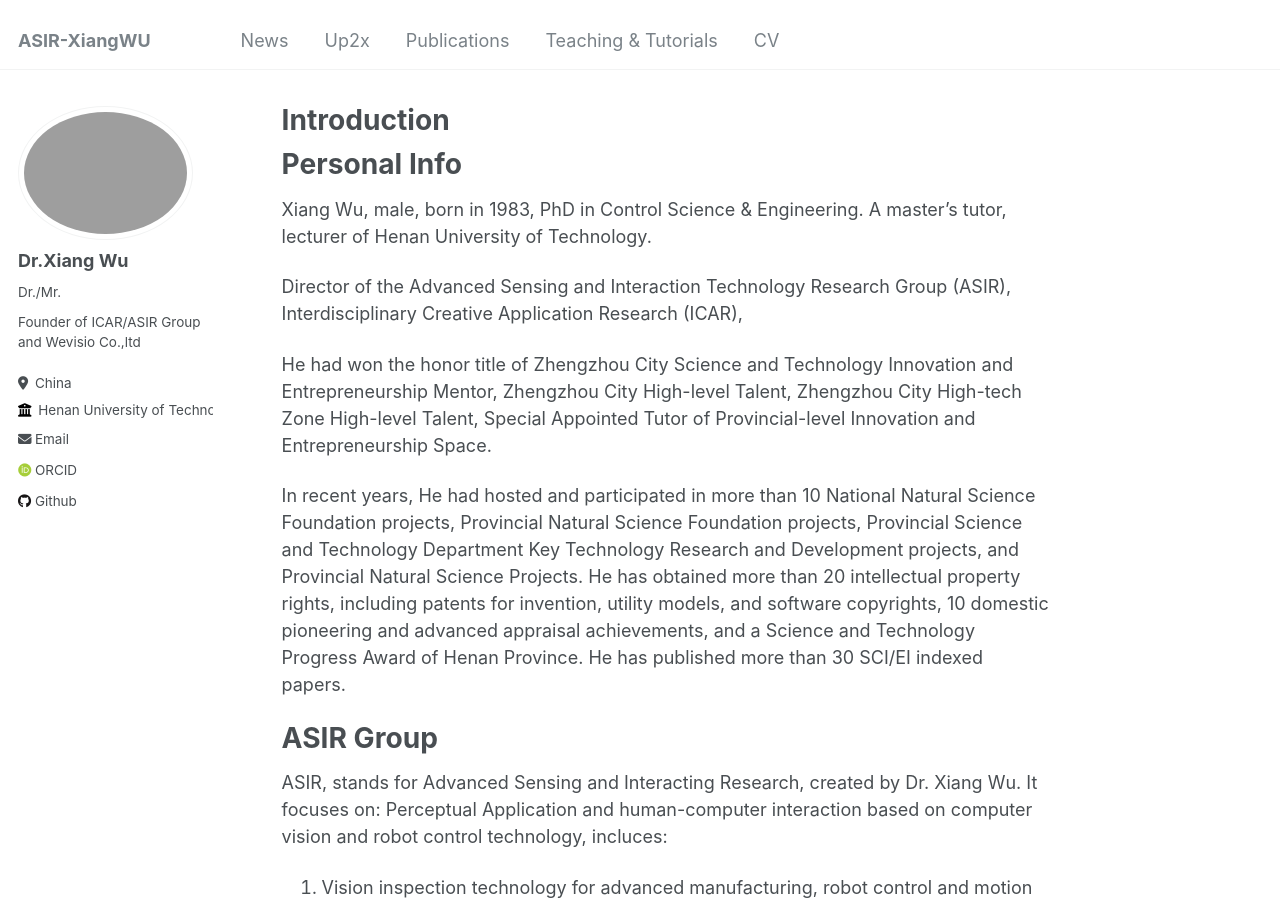
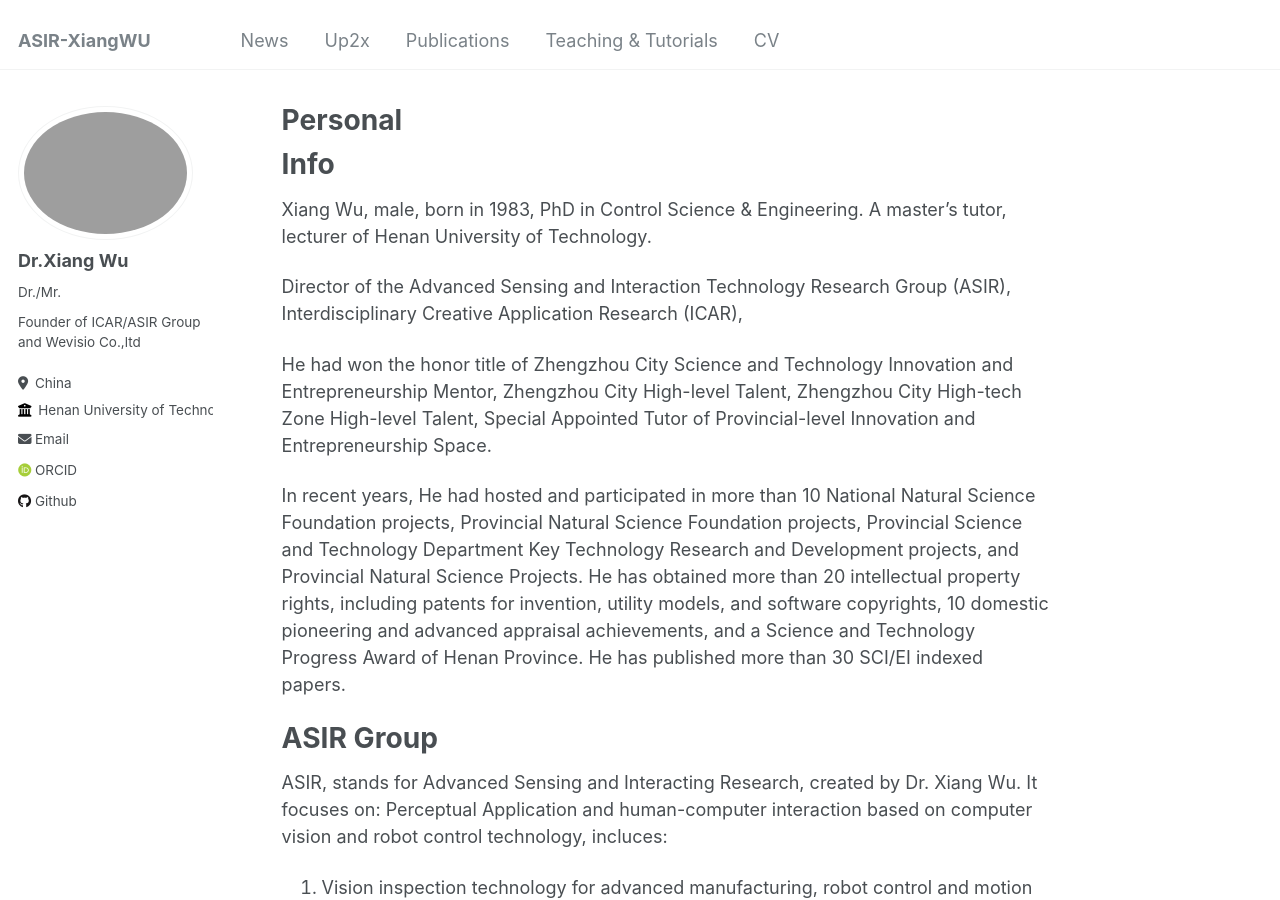
Before and after one commit to xiangwu/xiangwu.github.io, a Jekyll site: the page built from _pages/about.md, in a window 1280 px wide and 900 px high. Built offline with Jekyll 4.4.1, drawn with Linux system fonts in a browser that asks for light colours; some web fonts are replaced.

Commit message:
modify the list title level

```diff
--- a/_pages/about.md
+++ b/_pages/about.md
@@ -1,12 +1,12 @@
 ---
 permalink: /
-title: "Introduction"
+title: "Personal"
 author_profile: true
 redirect_from:
   - /Intro/
   - /intro.html
 ---
-# Personal Info
+# Info
 Xiang Wu, male, born in 1983, PhD in Control Science & Engineering. A master's tutor, lecturer of Henan University of Technology.
 
 Director of the Advanced Sensing and Interaction Technology Research Group (ASIR), Interdisciplinary Creative Application Research (ICAR),
@@ -28,11 +28,11 @@ ASIR, stands for Advanced Sensing and Interacting Research, created by Dr. Xiang
  All the outstanding student paticipants are listed [here](url:/members/)
 
 
-## ICAR Group
+# ICAR Group
 Interdisciplinary Creative Application Research is initiated by Dr. Xiang Wu in 2020, is an open innovation research platform that brings together researchers, professors, and expert teams from different institutions to work collaboratively on interdisciplinary applied research.
 For now, ICAR consist of two research groups, ASIR and URLAR.
 
-## ORBBEC Light-Chasing Space
+# ORBBEC Light-Chasing Space
 ORBBEC Light-Chasing Space of Henan University of Technology (HAUT), is a branch of academic club oriented by [ORBBEC Co.,Ltd](https://www.orbbec.com/).
 
 Now, it was operating by ASIR group.
```
